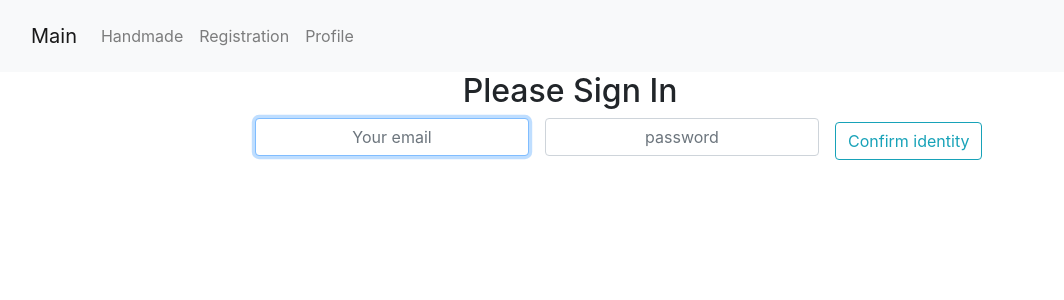
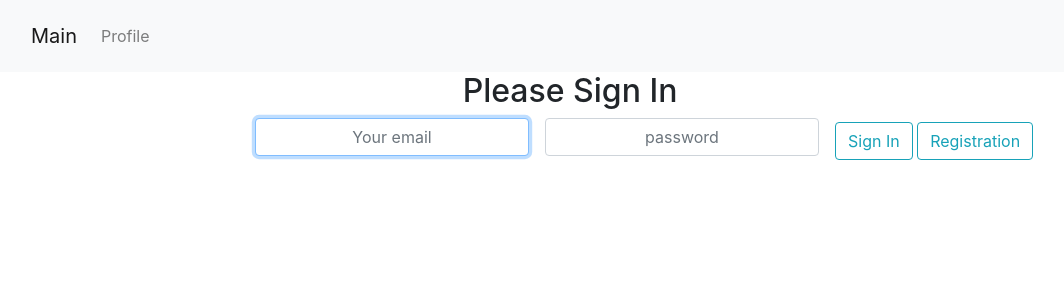
Before and after one commit to meowwka/month9, a Spring Boot app: page /login in a window 1280 px wide. Shown: the top 300 px of the page, without its empty margins (70-1134 px from the left). Run offline with Spring Boot 4, Linux system fonts and the light colour scheme; some of the project's set-up classes (security, data sources, template engines, error pages and the like) are left out, and stand-ins take their place; some libraries are stand-ins or nearby versions.

Commit message:
Lesson-68; updated registration, login , profile and navigation

```diff
--- a/model/src/main/java/com/product/handmade/controller/FrontendController.java
+++ b/model/src/main/java/com/product/handmade/controller/FrontendController.java
@@ -68,7 +68,7 @@ public class FrontendController {
         return "main";
     }
 
-    @GetMapping("/registration")
+    @GetMapping("/")
     public String pageRegisterUser(Model model){
         if(!model.containsAttribute("form")){
             model.addAttribute("form", new UserRegisterForm());
@@ -76,18 +76,18 @@ public class FrontendController {
         return "registration";
     }
 
-    @RequestMapping("/registration")
+    @RequestMapping("/")
     public String register(@Valid UserRegisterForm form,
                            BindingResult validationResult,
                            RedirectAttributes attributes) {
 //        attributes.addFlashAttribute("form");
         if (validationResult.hasFieldErrors()) {
             attributes.addFlashAttribute("errors", validationResult.getFieldErrors());
-            return "redirect:/registration";
+            return "redirect:/";
         }
         if (userService.checkUser(form)) {
             attributes.addFlashAttribute("user", form);
-            return "redirect:/registration";
+            return "redirect:/";
         }
         attributes.addFlashAttribute("user", form);
 
--- a/model/src/main/resources/static/js/main.js
+++ b/model/src/main/resources/static/js/main.js
@@ -1,4 +1,5 @@
 'use strict';
+window.addEventListener('load', function() {
 
-let email = document.getElementById("email").value;
-console.log(email);
+
+})
--- a/model/src/main/resources/templates/login.ftlh
+++ b/model/src/main/resources/templates/login.ftlh
@@ -21,7 +21,8 @@
                 <input type="password" class="form-control" name="password" placeholder="password" value="" autofocus>
         </div>
         <div>
-            <button type="submit" class="btn btn-outline-info">Confirm identity</button>
+            <button type="submit" class="btn btn-outline-info">Sign In</button>
+            <a href="/"  class="btn btn-outline-info">Registration</a>
         </div>
     </form>
 </@main.renderWith>
--- a/model/src/main/resources/templates/partials/main.ftlh
+++ b/model/src/main/resources/templates/partials/main.ftlh
@@ -29,14 +29,14 @@
     <header class="navbar navbar-expand-lg navbar-light bg-light">
         <div class="container">
         <nav class="navbar navbar-expand-lg navbar-light bg-light">
-            <a class="navbar-brand" href="/">Main</a>
+            <a class="navbar-brand" href="/main">Main</a>
                 <ul class="navbar-nav">
-                        <li class="nav-item  ">
-                            <a class="nav-link" href="/main">Handmade</a>
-                        </li>
-                        <li class="nav-item">
-                            <a class="nav-link" href="/registration">Registration</a>
-                        </li>
+<#--                        <li class="nav-item  ">-->
+<#--                            <a class="nav-link" href="/main">Handmade</a>-->
+<#--                        </li>-->
+<#--                        <li class="nav-item">-->
+<#--                            <a class="nav-link" href="/">Registration</a>-->
+<#--                        </li>-->
                         <li class="nav-item">
                             <a class="nav-link" href="/successful">Profile</a>
                         </li>
@@ -56,6 +56,7 @@
         <#nested>
 
     </div>
+    <script src="js/main.js"></script>
 
     <#list scripts as scriptSource>
         <script src="${scriptSource}"></script>
```
Also changed, not shown: model/src/main/resources/templates/index.ftlh (deleted, +0 -21 lines), model/src/main/resources/templates/registration.ftlh (+7 -5 lines), model/src/main/resources/templates/successful.ftlh (+7 -0 lines).
